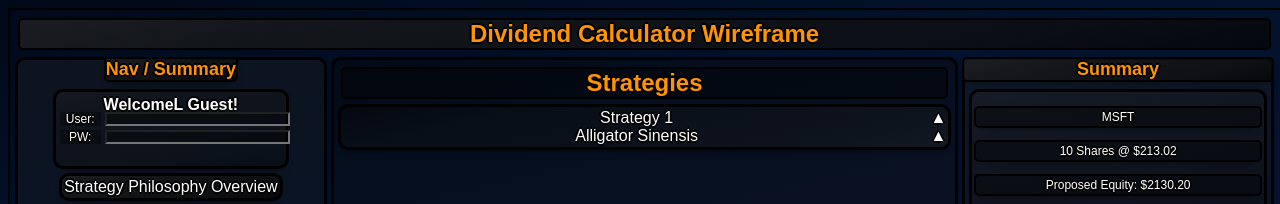
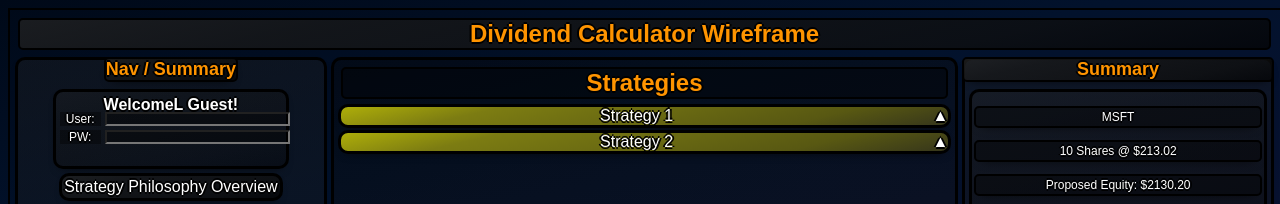
Before and after one commit to DrBretto/dividend-calculator-app, a React (Create React App) app: page / in a window 1280 px wide. Shown: the top 204 px of the page. Built offline with nearby package versions, Linux system fonts and the light colour scheme.

Commit message:
working accordion prototype

```diff
--- a/src/Accordion.js
+++ b/src/Accordion.js
@@ -34,13 +34,14 @@ class Accordion extends Component {
     } = this;
 
     return (
-      <ul className="light window main" >
+      <ul >
         {children.map((child, index) => (
           <AccordionSection
             key={index}
             isOpen={!!openSections[child.props.label]}
             label={child.props.label}
             onClick={onClick}
+            color={this.props.color}
           >
             {child.props.children}
           </AccordionSection>
--- a/src/AccordionSection.js
+++ b/src/AccordionSection.js
@@ -21,7 +21,7 @@ class AccordionSection extends Component {
 
     return (
       <div>
-        <div onClick={onClick} style={{ cursor: "pointer" }}>
+        <div className={this.props.color} onClick={onClick} style={{ cursor: "pointer" }}>
           {label}
           <div style={{ float: "right" }}>
             {!isOpen && <span>&#9650;</span>}
--- a/src/App.css
+++ b/src/App.css
@@ -45,7 +45,7 @@ html {
 }
 
 html > * {
-  font-family: 'Varela Round', sans-serif;
+  font-family: "Varela Round", sans-serif;
 }
 
 main {
@@ -310,11 +310,17 @@ p {
   box-shadow: 0px 5px 11px -8px rgba(0, 0, 0, 1.5);
   background: rgba(0, 0, 0, 0.38);
   border: 2px solid black;
-border-radius: 5px;
+  border-radius: 5px;
 }
 
 ul {
   list-style-type: none;
+  padding: 0;
+  margin: 0;
+}
+
+.stock {
+  border: 2px solid purple;
 }
 
 @media screen and (max-width: 600px) {
--- a/src/MainWindow/MainWindow.js
+++ b/src/MainWindow/MainWindow.js
@@ -11,24 +11,24 @@ export default class MainWindow extends React.Component {
       <div className="light window strategies main">
         <h1>Strategies</h1>
 
-        <Accordion>
+        <Accordion color="yellow window strategy">
           <Strategy label="Strategy 1">
-            <Stock label="MSFT - 10 shares"></Stock>
-            <Stock label="MSFT - 20 shares"></Stock>
-            <Stock label="MSFT - 30 shares"></Stock>
-            <Stock label="MSFT - 40 shares"></Stock>
-            <AddStock label="testing"></AddStock>
+            <Accordion color="blue window stock">
+              <Stock label="MSFT - 10 shares"></Stock>
+              <Stock label="MSFT - 20 shares"></Stock>
+              <Stock label="MSFT - 30 shares"></Stock>
+              <Stock label="MSFT - 40 shares"></Stock>
+              <AddStock label="testing"></AddStock>
+            </Accordion>
           </Strategy>
 
-          <Strategy label="Alligator Sinensis">
-            <Accordion>
-            <Stock label="MSFT - 10 shares"></Stock>
+          <Strategy label="Strategy 2">
+            <Stock label="MSFT - 10 shares" color="blue window"></Stock>
             <Stock label="MSFT - 20 shares"></Stock>
             <Stock label="MSFT - 30 shares"></Stock>
             <Stock label="MSFT - 40 shares"></Stock>
             <Stock label="Add Stock"></Stock>
             <AddStock></AddStock>
-            </Accordion>
           </Strategy>
         </Accordion>
       </div>
```
